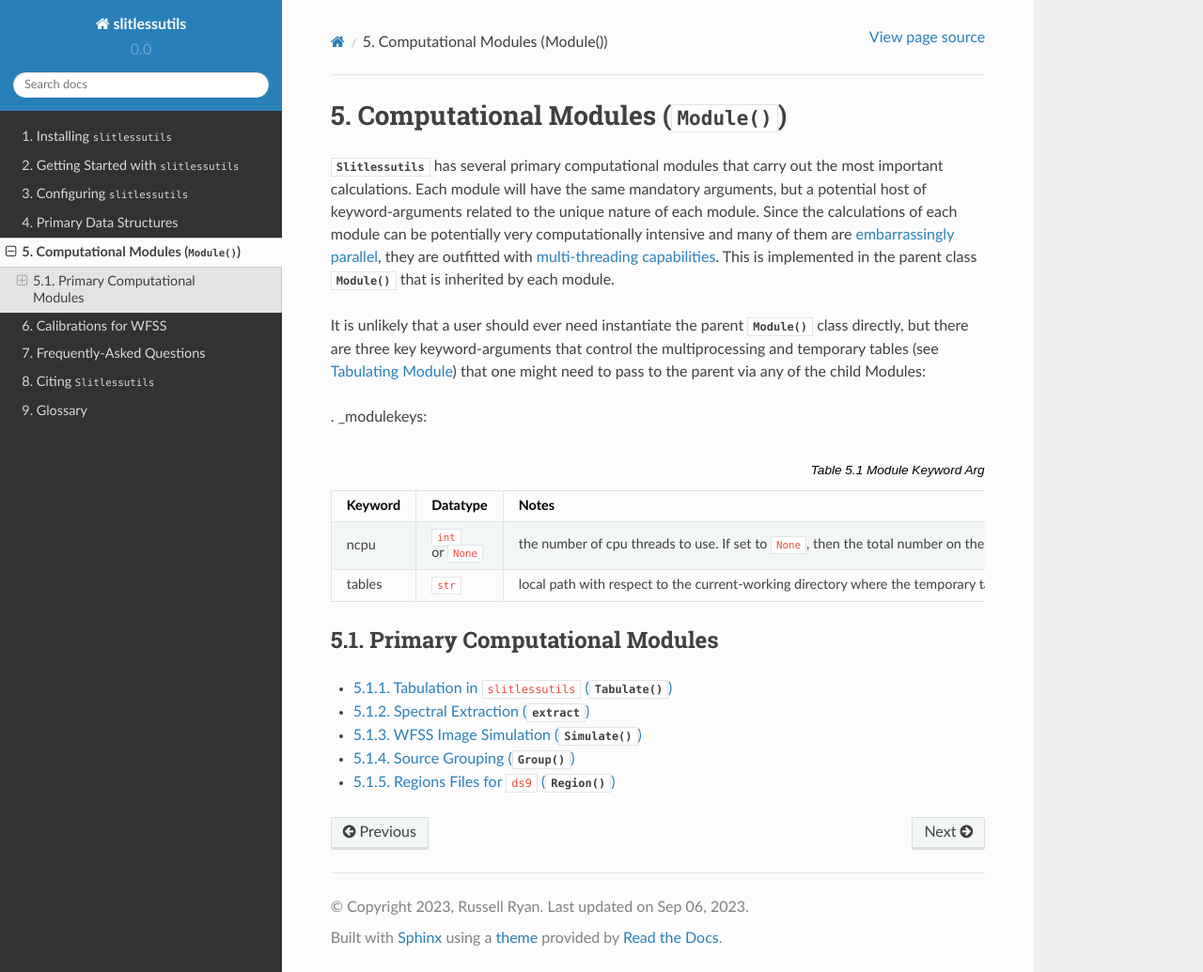
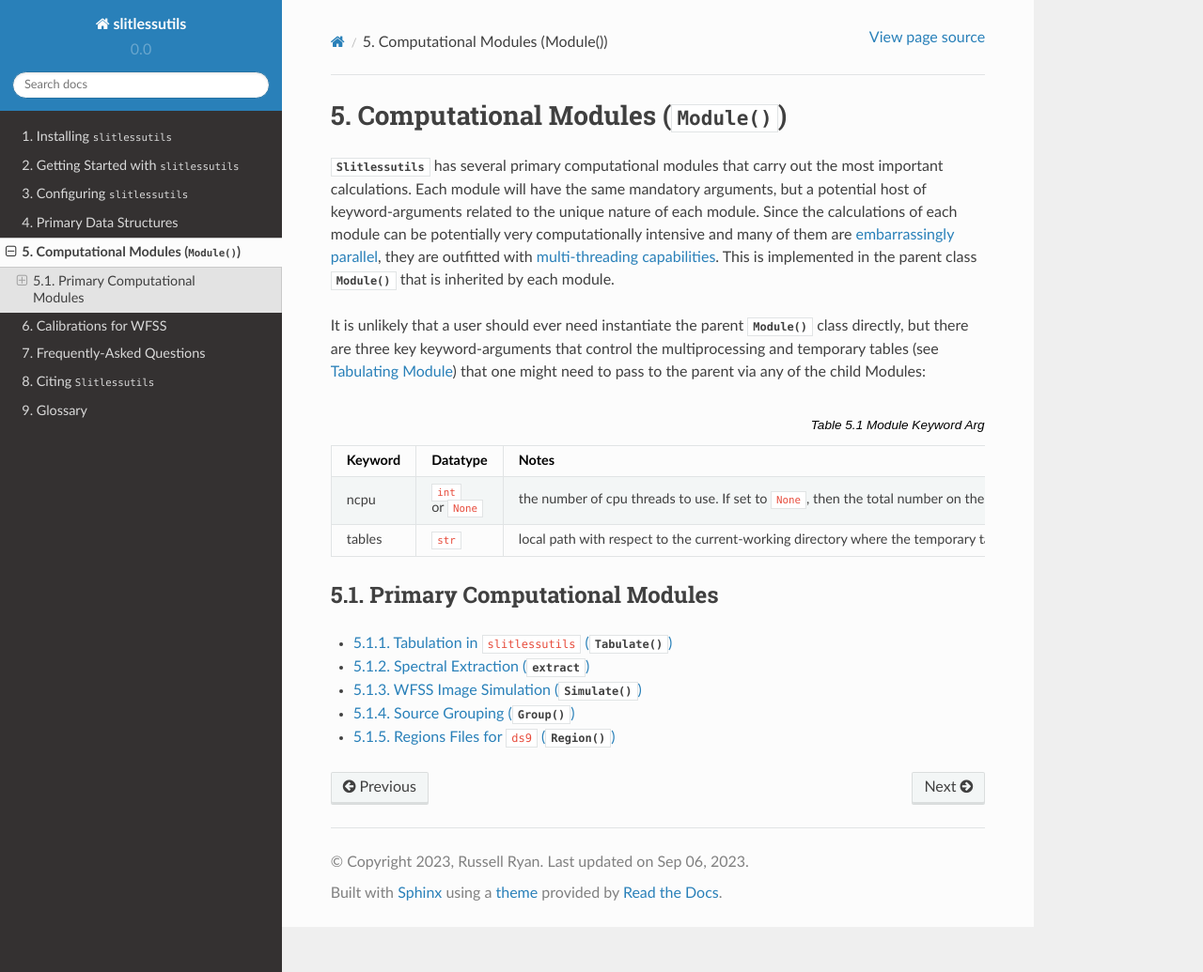
Before and after one commit to spacetelescope/slitlessutils, a Sphinx documentation site: the page built from docs/modules.rst, in a window 1280 px wide and 1035 px high. Shown: the whole window at 94% size. Built offline with Sphinx 7.4.7 and the Read the Docs theme 2.0.0, drawn with Linux system fonts in a browser that asks for light colours.

Commit message:
fixed anchor point

```diff
--- a/docs/modules.rst
+++ b/docs/modules.rst
@@ -8,7 +8,7 @@ Computational Modules (`~slitlessutils.modules.Module()`)
 
 It is unlikely that a user should ever need instantiate the parent `Module()` class directly, but there are three key keyword-arguments that control the multiprocessing and temporary tables (see :doc:`Tabulating Module <tabulation>`) that one might need to pass to the parent via any of the child Modules:
 
-. _modulekeys:
+.. _modulekeys:
 
 .. list-table:: Module Keyword Arguments
   :widths: 15 10 75
```
